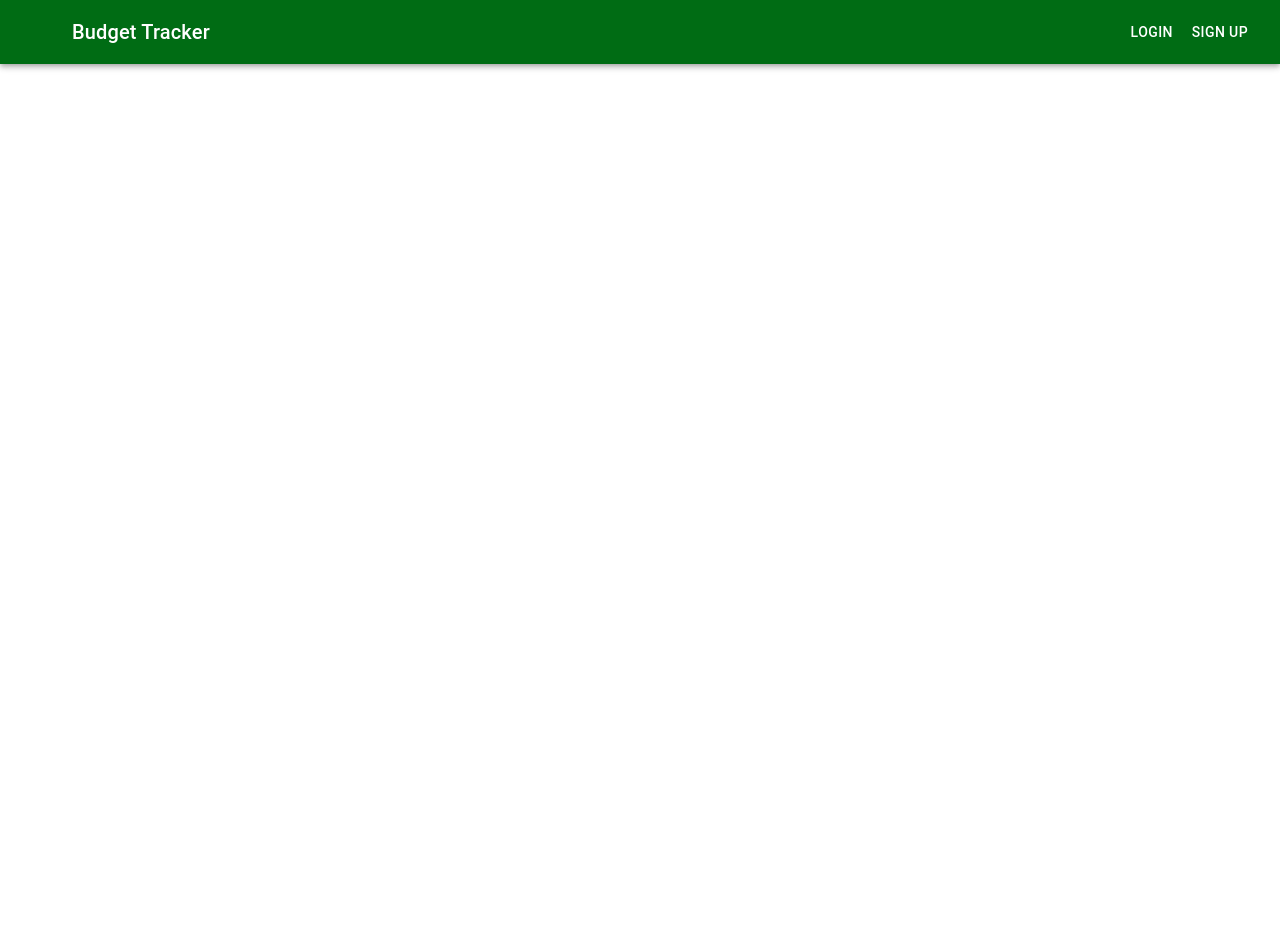
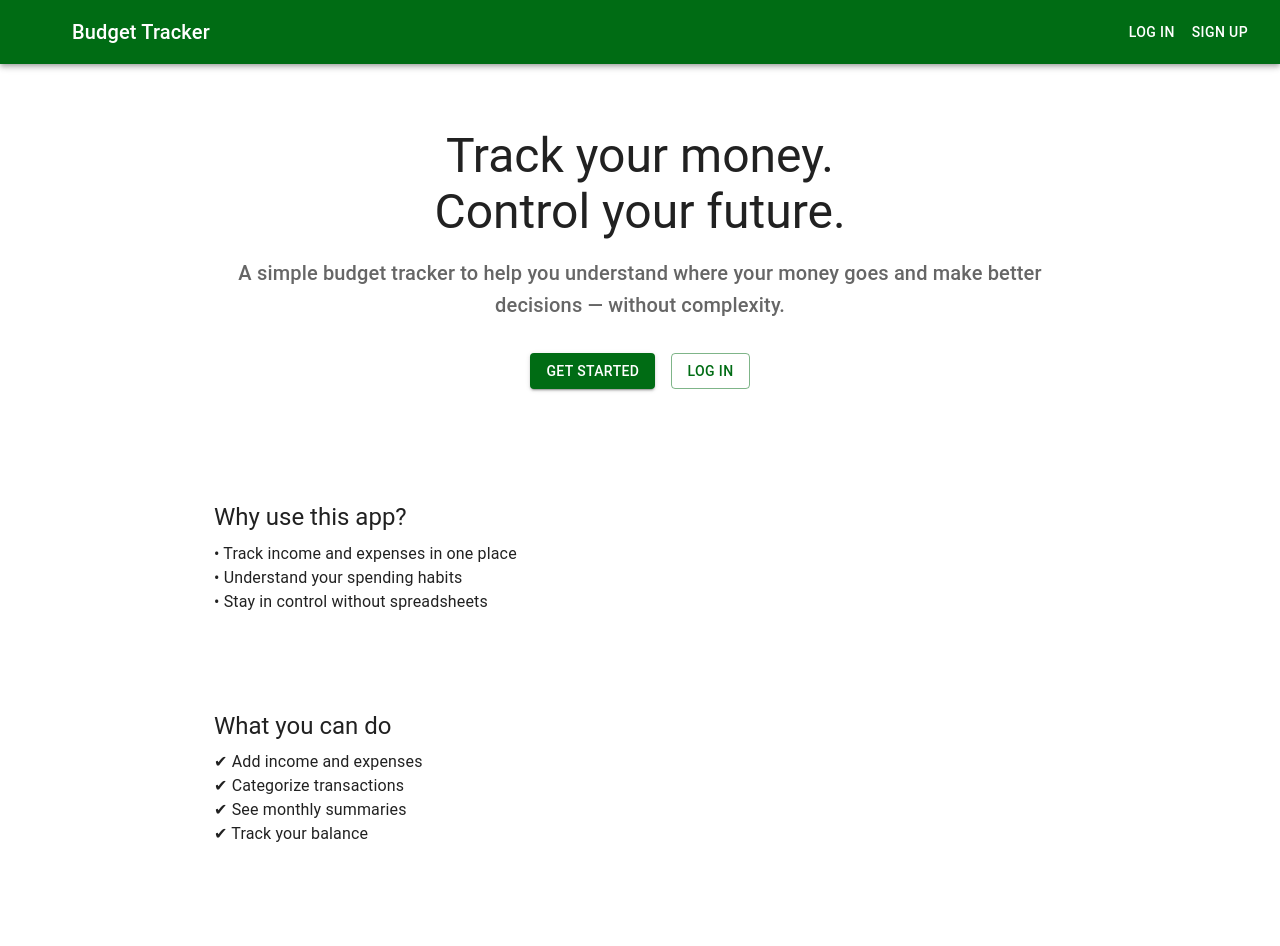
Before and after one commit to nourtt/budget-tracker-app, a Next.js app: page / in a window 1280 px wide. Shown: the top 946 px of the page. Before the commit the page ends 800 px from the top, so only its background shows below. Built offline with nearby package versions, Linux system fonts and the light colour scheme; no server answers; some icons are missing.

Commit message:
fix: improved authorization

```diff
--- a/app/layout.tsx
+++ b/app/layout.tsx
@@ -2,6 +2,7 @@
 
 import { ThemeProvider, CssBaseline } from "@mui/material";
 import { theme } from "../theme";
+import Providers from "./provider";
 
 export default function RootLayout({
   children,
@@ -11,10 +12,12 @@ export default function RootLayout({
   return (
     <html lang="en">
       <body>
-        <ThemeProvider theme={theme}>
-          <CssBaseline />
-          {children}
-        </ThemeProvider>
+        <Providers>
+          <ThemeProvider theme={theme}>
+            <CssBaseline />
+            {children}
+          </ThemeProvider>
+        </Providers>
       </body>
     </html>
   );
--- /dev/null
+++ b/app/provider.tsx
@@ -0,0 +1,7 @@
+"use client";
+
+import { SessionProvider } from "next-auth/react";
+
+export default function Providers({ children }: { children: React.ReactNode }) {
+  return <SessionProvider>{children}</SessionProvider>;
+}
--- a/auth.config.ts
+++ b/auth.config.ts
@@ -42,7 +42,7 @@ export const authConfig = {
           user.password
         );
         if (!isValid) return null;
-        return { id: user.id, email: user.email, username: user.username };
+        return { id: user.id, email: user.email, name: user.username };
       },
     }),
   ],
--- a/components/Header.tsx
+++ b/components/Header.tsx
@@ -10,7 +10,9 @@ import {
 } from "@mui/material";
 import MenuIcon from "@mui/icons-material/Menu";
 import Link from "next/link";
+import { signOut, useSession } from "next-auth/react";
 export default function Header() {
+  const { data: session } = useSession();
   return (
     <div>
       <Box sx={{ flexGrow: 1 }}>
@@ -38,10 +40,26 @@ export default function Header() {
             >
               Budget Tracker
             </Typography>
-            <Button color="inherit">Login</Button>
-            <Button LinkComponent={Link} href="/signup" color="inherit">
-              Sign Up
-            </Button>
+            {session ? (
+              <>
+                <Typography sx={{ mr: 2 }}>{session.user?.name}</Typography>
+                <Button
+                  onClick={() => signOut({ callbackUrl: "/login" })}
+                  color="inherit"
+                >
+                  Log Out
+                </Button>
+              </>
+            ) : (
+              <>
+                <Button component={Link} href="/login" color="inherit">
+                  Log In
+                </Button>
+                <Button component={Link} href="/signup" color="inherit">
+                  Sign Up
+                </Button>
+              </>
+            )}
           </Toolbar>
         </AppBar>
       </Box>
--- a/components/HomePage.tsx
+++ b/components/HomePage.tsx
@@ -1,8 +1,72 @@
+"use client";
+import { Box, Button, Container, Typography } from "@mui/material";
+import Link from "next/link";
 import Header from "./Header";
 export default function HomePage() {
   return (
     <div>
       <Header />
+      <Container maxWidth="md">
+        <Box sx={{ py: 8, textAlign: "center" }}>
+          <Typography variant="h3" gutterBottom>
+            Track your money.
+            <br />
+            Control your future.
+          </Typography>
+
+          <Typography variant="h6" color="text.secondary" sx={{ mb: 4 }}>
+            A simple budget tracker to help you understand where your money goes
+            and make better decisions — without complexity.
+          </Typography>
+
+          <Box sx={{ display: "flex", justifyContent: "center", gap: 2 }}>
+            <Button variant="contained" component={Link} href="/signup">
+              Get Started
+            </Button>
+            <Button variant="outlined" component={Link} href="/login">
+              Log In
+            </Button>
+          </Box>
+        </Box>
+
+        <Box sx={{ py: 6 }}>
+          <Typography variant="h5" gutterBottom>
+            Why use this app?
+          </Typography>
+
+          <Typography>
+            • Track income and expenses in one place
+            <br />
+            • Understand your spending habits
+            <br />• Stay in control without spreadsheets
+          </Typography>
+        </Box>
+
+        <Box sx={{ py: 6 }}>
+          <Typography variant="h5" gutterBottom>
+            What you can do
+          </Typography>
+
+          <Typography>
+            ✔ Add income and expenses
+            <br />
+            ✔ Categorize transactions
+            <br />
+            ✔ See monthly summaries
+            <br />✔ Track your balance
+          </Typography>
+        </Box>
+
+        <Box sx={{ py: 6, textAlign: "center" }}>
+          <Typography variant="h5" gutterBottom>
+            Start tracking your budget today
+          </Typography>
+
+          <Button variant="contained" component={Link} href="/signup">
+            Create an account
+          </Button>
+        </Box>
+      </Container>
     </div>
   );
 }
```
Also changed, not shown: components/auth/LogInPage.tsx (+6 -1 lines).
